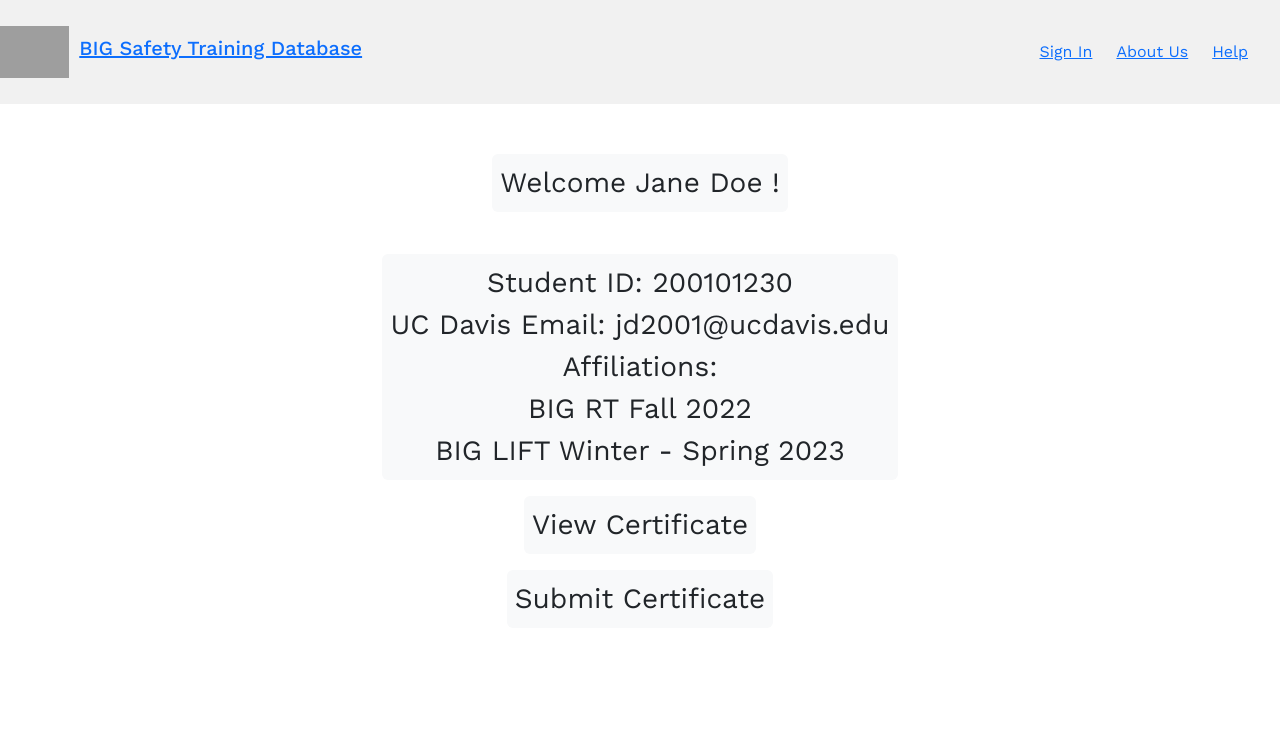
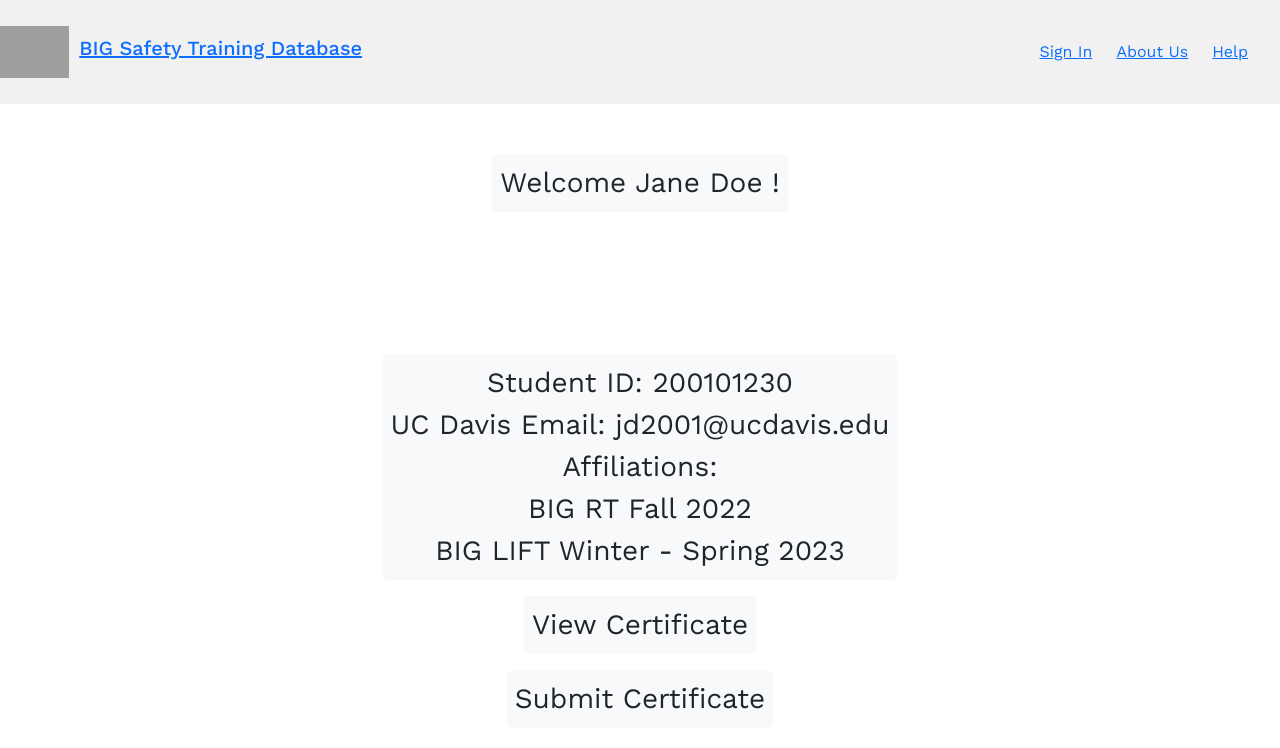
Before and after one commit to leej1230/safety-data-training, a Next.js app: page /profile/1 in a window 1280 px wide. Shown: the top 748 px of the page. Built offline with nearby package versions, Linux system fonts and the light colour scheme; grey boxes are pictures that could not be loaded.

Commit message:
Workedon the profile page changes

```diff
--- a/src/pages/profile/[uid].tsx
+++ b/src/pages/profile/[uid].tsx
@@ -30,7 +30,7 @@
         </div>
       </div>
 
-      <div className="text-center" style={{ marginTop: '-700px' }}>
+      <div className="text-center" style={{ marginTop: '-600px' }}>
         <div className="d-inline-block bg-light rounded p-2" >
           <p className="m-0 fs-3">Student ID:  {userData.student_id}</p>
           <p className="m-0 fs-3">UC Davis Email:  {userData.email}</p>
```
